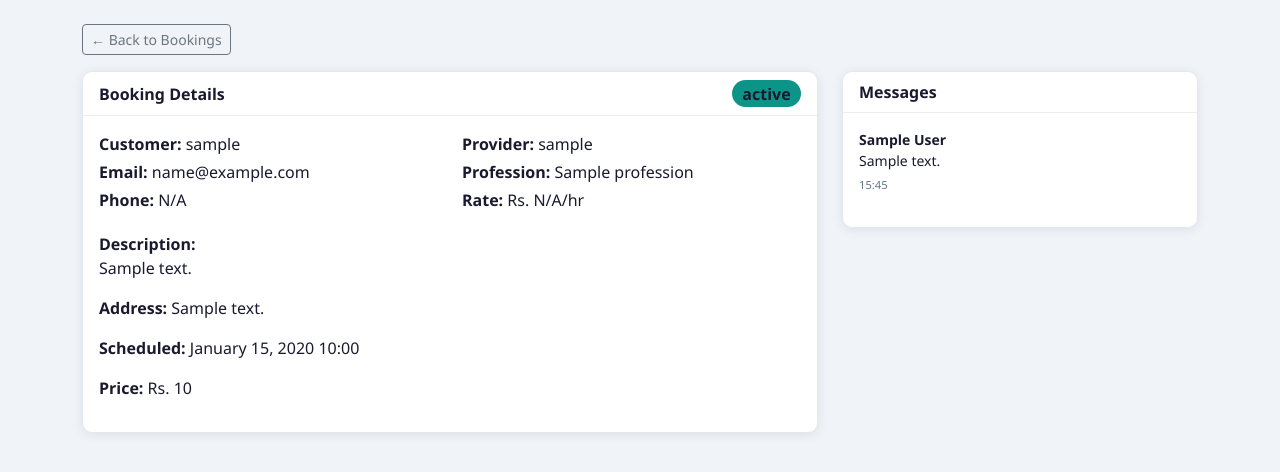
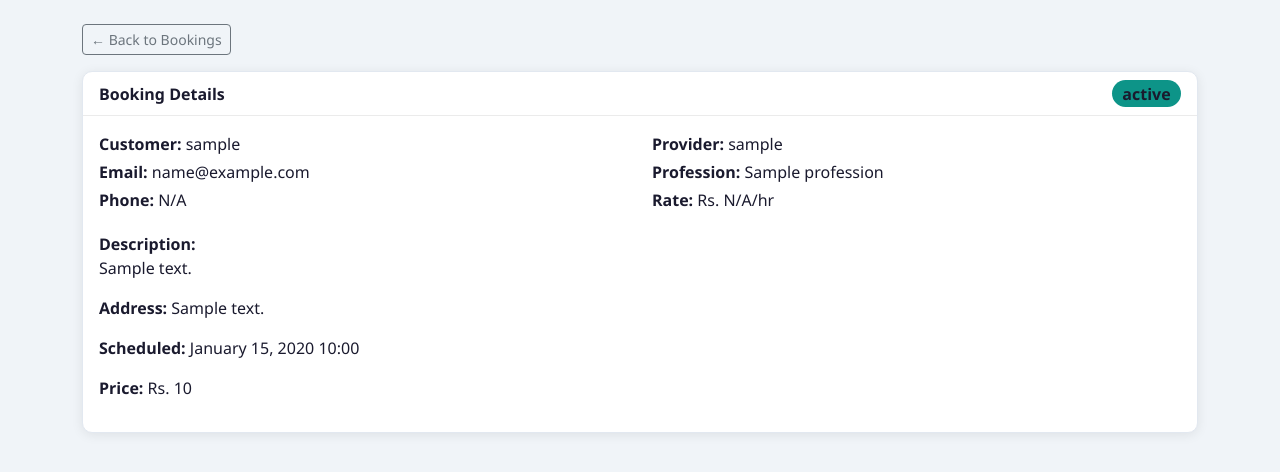
Before and after one commit to Rockyffgod/OJT, a Django app: template templates/booking_detail.html in a window 1280 px wide. Shown: the top 472 px of the page. Run offline with Django 5.2, Linux system fonts and the light colour scheme; tables that the repository leaves empty hold one stand-in row (values such as "Sample post"); the template is opened without the code that fills it: values that come from a table or form of the project are taken from there, most other values are stand-ins (such as "Sample title", 1, 10 or a date in 2020); data that the repository does not hold is empty.

Commit message:
remove messages section from booking_detail

```diff
--- a/templates/booking_detail.html
+++ b/templates/booking_detail.html
@@ -4,7 +4,7 @@
 <a href="{% url 'bookings' %}" class="btn btn-outline-secondary btn-sm mb-3">&larr; Back to Bookings</a>
 
 <div class="row g-4">
-    <div class="col-lg-8">
+    <div class="col-12">
         <div class="card">
             <div class="card-header d-flex justify-content-between align-items-center">
                 <span>Booking Details</span>
@@ -59,21 +59,5 @@
             </div>
         </div>
     </div>
-    <div class="col-lg-4">
-        <div class="card">
-            <div class="card-header">Messages</div>
-            <div class="card-body" style="max-height:250px;overflow-y:auto;">
-                {% for msg in messages_list %}
-                <div class="mb-3">
-                    <small class="fw-bold d-block">{{ msg.sender.get_full_name|default:msg.sender.username }}</small>
-                    <p class="mb-0 small">{{ msg.text }}</p>
-                    <small class="text-muted" style="font-size:.7rem;">{{ msg.created_at|time:"H:i" }}</small>
-                </div>
-                {% empty %}
-                <p class="text-muted small mb-0">No messages yet.</p>
-                {% endfor %}
-            </div>
-        </div>
-    </div>
 </div>
 {% endblock %}
```
